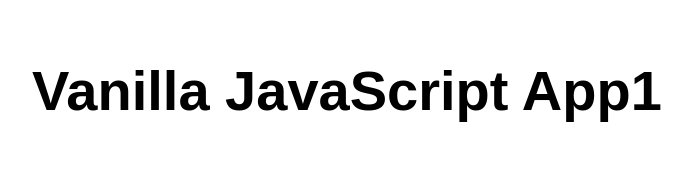
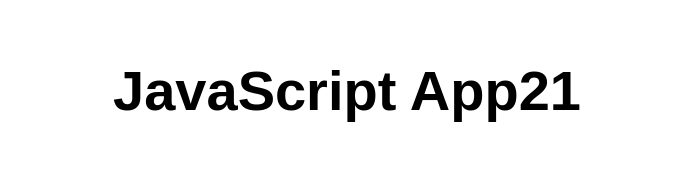
Before and after one commit to Joerozario/first-static-web-app, a website: page src/index.html in a window 1280 px wide. Shown: the whole page, without its empty margins (293-985 px from the left). Drawn offline with Linux system fonts and the light colour scheme.

Commit message:
commit on main

```diff
--- a/src/index.html
+++ b/src/index.html
@@ -5,12 +5,12 @@
   <meta charset="UTF-8">
   <meta name="viewport" content="width=device-width, initial-scale=1.0">
   <link rel="stylesheet" href="styles.css">
-  <title>Vanilla JavaScript App</title>
+  <title>JavaScript App</title>
 </head>
 
 <body>
   <main>
-    <h1>Vanilla JavaScript App1</h1>
+    <h1>JavaScript App21</h1>
   </main>
 </body>
 
```
